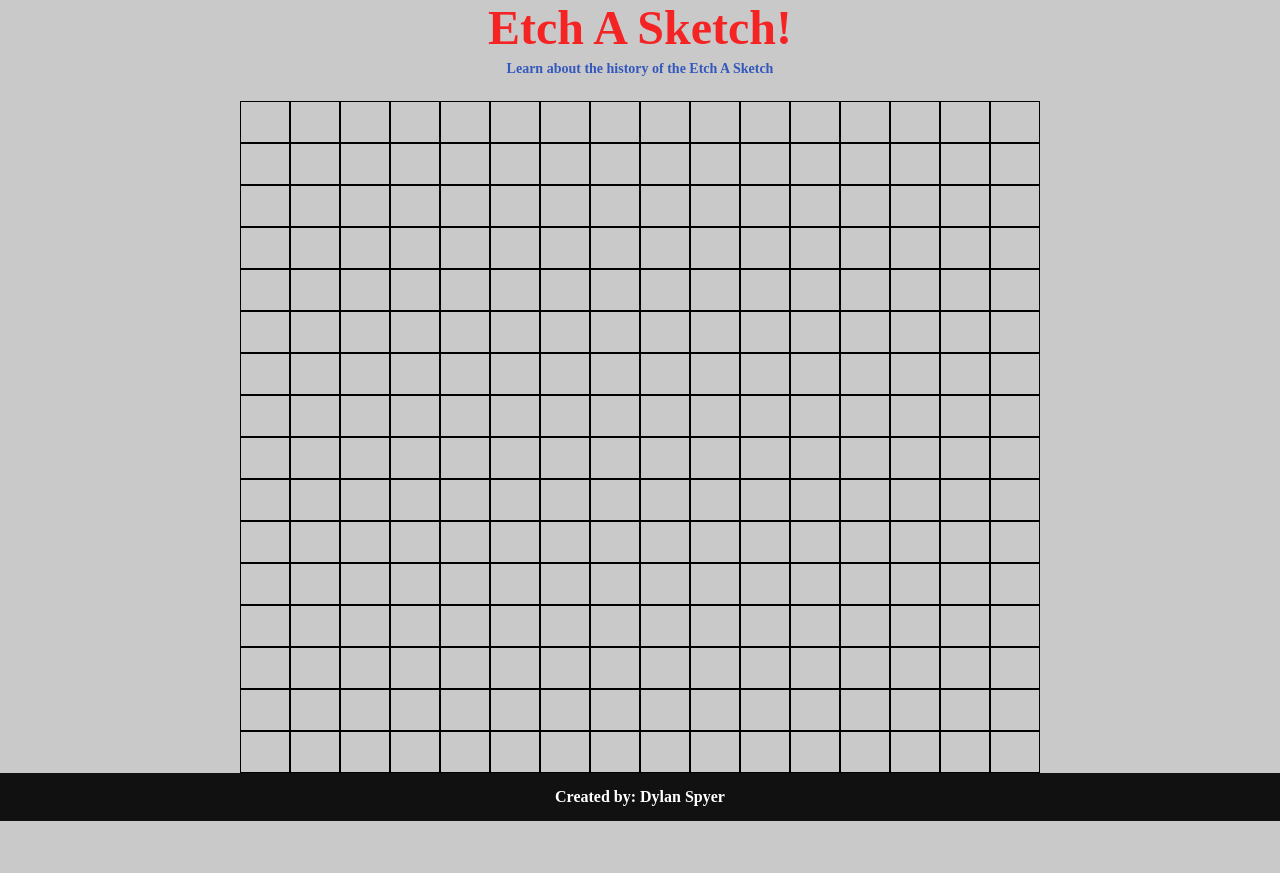
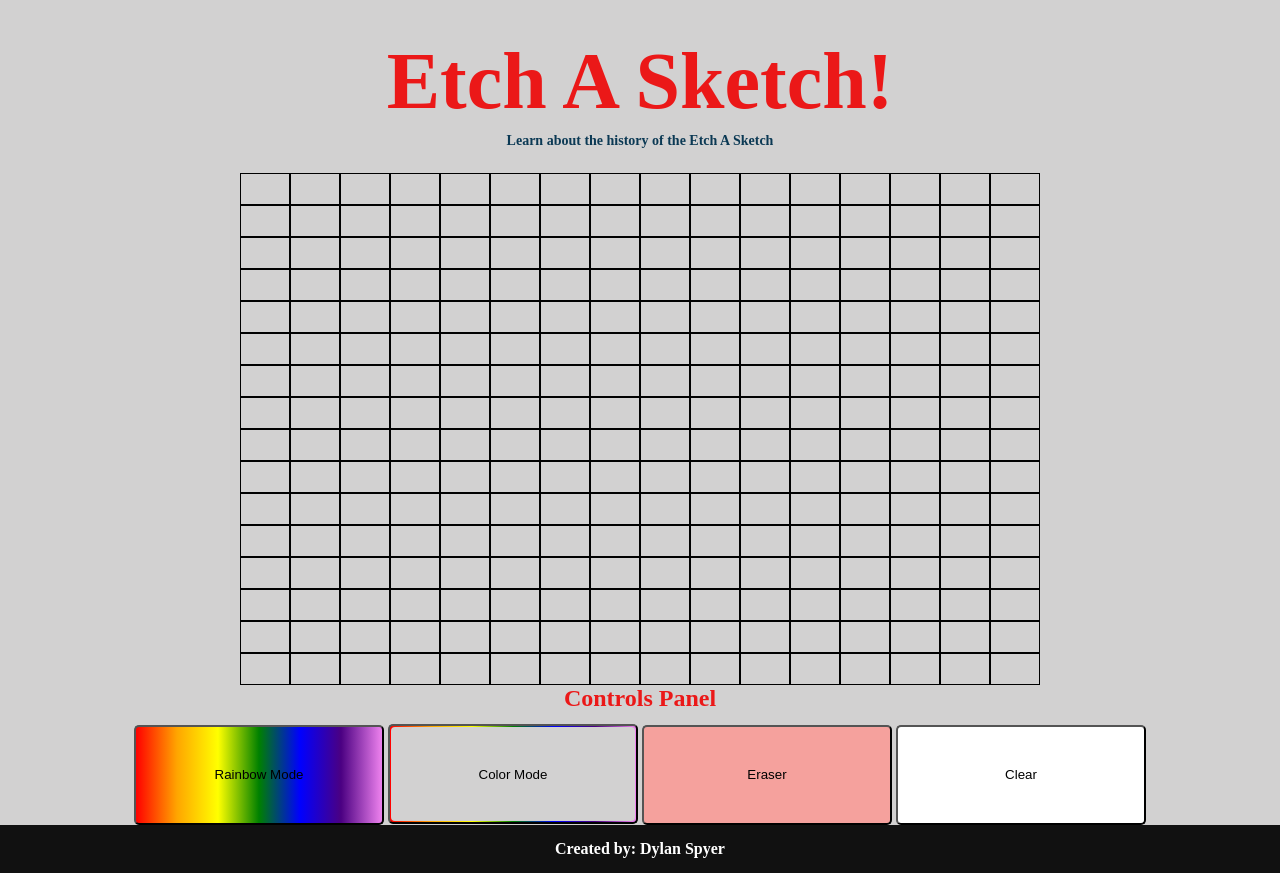
Before and after one commit to dylanspyer/odin-etchasketch, a plain HTML site: page index.html in a window 1280 px wide. Before the commit the page ends 821 px from the top, so only its background shows below. Drawn offline with Linux system fonts and the light colour scheme.

Commit message:
added button styling and clear button functionality

```diff
--- a/index.html
+++ b/index.html
@@ -14,6 +14,15 @@
       Learn about the history of the Etch A Sketch
     </a>
     <div class="gridContainer"></div>
+    <div class="controlsPanel">
+      <h3 class="controlsPanelHeading">Controls Panel</h3>
+      <button class="controlsButtons rainbowButton">Rainbow Mode</button>
+      <button class="controlsButtons colorButton">Color Mode</button>
+      <button class="controlsButtons eraserButton">Eraser</button>
+      <button class="controlsButtons clearButton" input type="reset">
+        Clear
+      </button>
+    </div>
     <footer>Created by: Dylan Spyer</footer>
   </body>
 </html>
--- a/main.js
+++ b/main.js
@@ -1,18 +1,29 @@
 //create a function that creates 16 * 16 div elements with a class
 //style that class to be a small cube
 const gridContainer = document.querySelector(".gridContainer");
+const clearButton = document.querySelector(".clearButton");
+
+//Create the grid
 function createGridBoxes() {
   for (let i = 1; i <= 256; i++) {
-    let box = document.createElement("div");
+    let gridCell = document.createElement("div");
     let color = [, "#3C9EE7", "#E7993C", "#E73C99", "#3CE746", "#E7993C"];
-    box.className = "box";
-    gridContainer.appendChild(box);
-    box.style.cssText =
-      "border: 1px solid black; height 25px; width 25px; padding: 20px";
-    box.addEventListener("click", function () {
-      box.style.background = color[Math.floor(Math.random() * color.length)];
+    gridCell.className = "gridCell";
+    gridContainer.appendChild(gridCell);
+    gridCell.addEventListener("mouseover", function () {
+      gridCell.style.background =
+        color[Math.floor(Math.random() * color.length)];
     });
   }
 }
 
+//Clear button
+function clearGrid() {
+  while (gridContainer.firstChild) {
+    gridContainer.removeChild(gridContainer.firstChild);
+  }
+  createGridBoxes();
+}
+clearButton.addEventListener("click", clearGrid);
+
 createGridBoxes();
--- a/styles.css
+++ b/styles.css
@@ -10,28 +10,113 @@
   justify-content: center;
   align-items: center;
   min-height: 100vh;
-  background-color: #c9c9c9;
+  background-color: #d2d1d1;
+}
+
+.pageHeading {
+  margin: 36px 0px 6px 0px;
+  color: #eb1818;
+  font-size: 80px;
+}
+
+.wikipediaLink {
+  color: #0b3954;
+  font-weight: bold;
+  margin-bottom: 24px;
+  font-size: 14px;
+  text-decoration: none;
 }
 
 .gridContainer {
   display: grid;
   grid-template-columns: repeat(16, 50px);
+  margin: auto auto;
 }
 
-.pageHeading {
-  margin-bottom: 6px;
-  color: #ff0000d1;
-  font-size: 48px;
+.gridCell {
+  border: 1px solid black;
+  padding: 15px;
 }
 
-.wikipediaLink {
-  color: #0232b7c0;
-  font-weight: bold;
+.controlsPanelHeading {
+  font-size: 24px;
+  text-align: center;
+  color: #eb1818;
+  margin-bottom: 12px;
+}
 
-  margin-bottom: 24px;
-  font-size: 14px;
-  text-decoration: none;
+.controlsButtons {
+  width: 250px;
+  height: 100px;
+  border-radius: 5px;
+  cursor: pointer;
 }
+
+.rainbowButton {
+  background-image: linear-gradient(
+    to right,
+    red,
+    orange,
+    yellow,
+    green,
+    blue,
+    indigo,
+    violet
+  );
+}
+
+.colorButton {
+  background: linear-gradient(
+    to right,
+    red,
+    orange,
+    yellow,
+    green,
+    blue,
+    indigo,
+    violet
+  );
+  position: relative;
+  z-index: 1;
+}
+
+.colorButton::before {
+  content: "";
+  position: absolute;
+  top: 1px;
+  right: 1px;
+  bottom: 1px;
+  left: 1px;
+  background-color: #d2d1d1;
+  border-radius: 4px;
+  z-index: -1;
+}
+
+.colorButton::after {
+  content: attr(data);
+  font-size: 16px;
+  background: linear-gradient(
+    to left,
+    red,
+    orange,
+    yellow,
+    green,
+    blue,
+    indigo,
+    violet
+  );
+  -webkit-background-clip: text;
+  color: transparent;
+}
+
+.eraserButton {
+  background-color: #f5a19d;
+}
+
+.clearButton {
+  background-color: #fff;
+}
+
 footer {
   display: flex;
   color: white;
```
